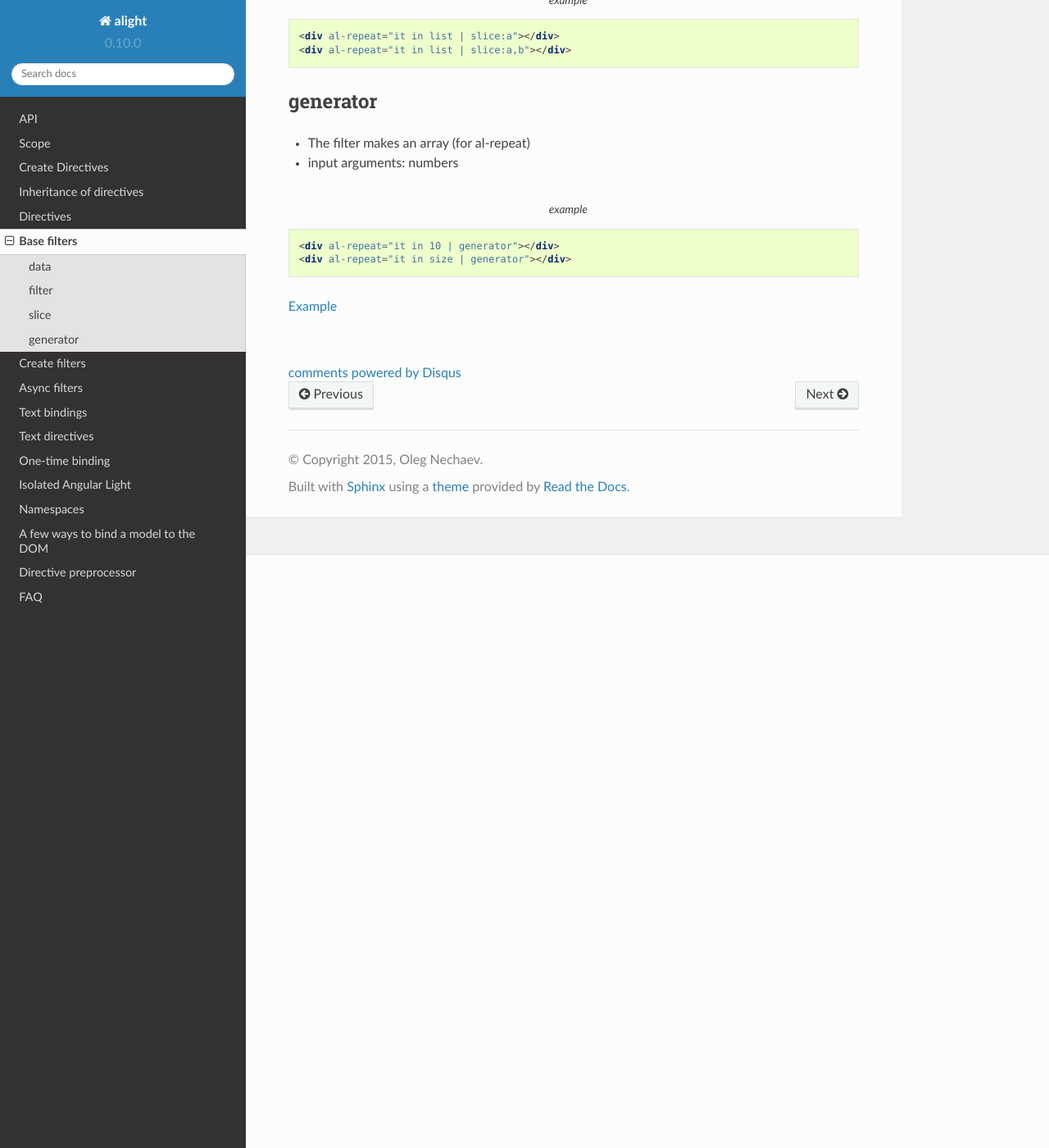
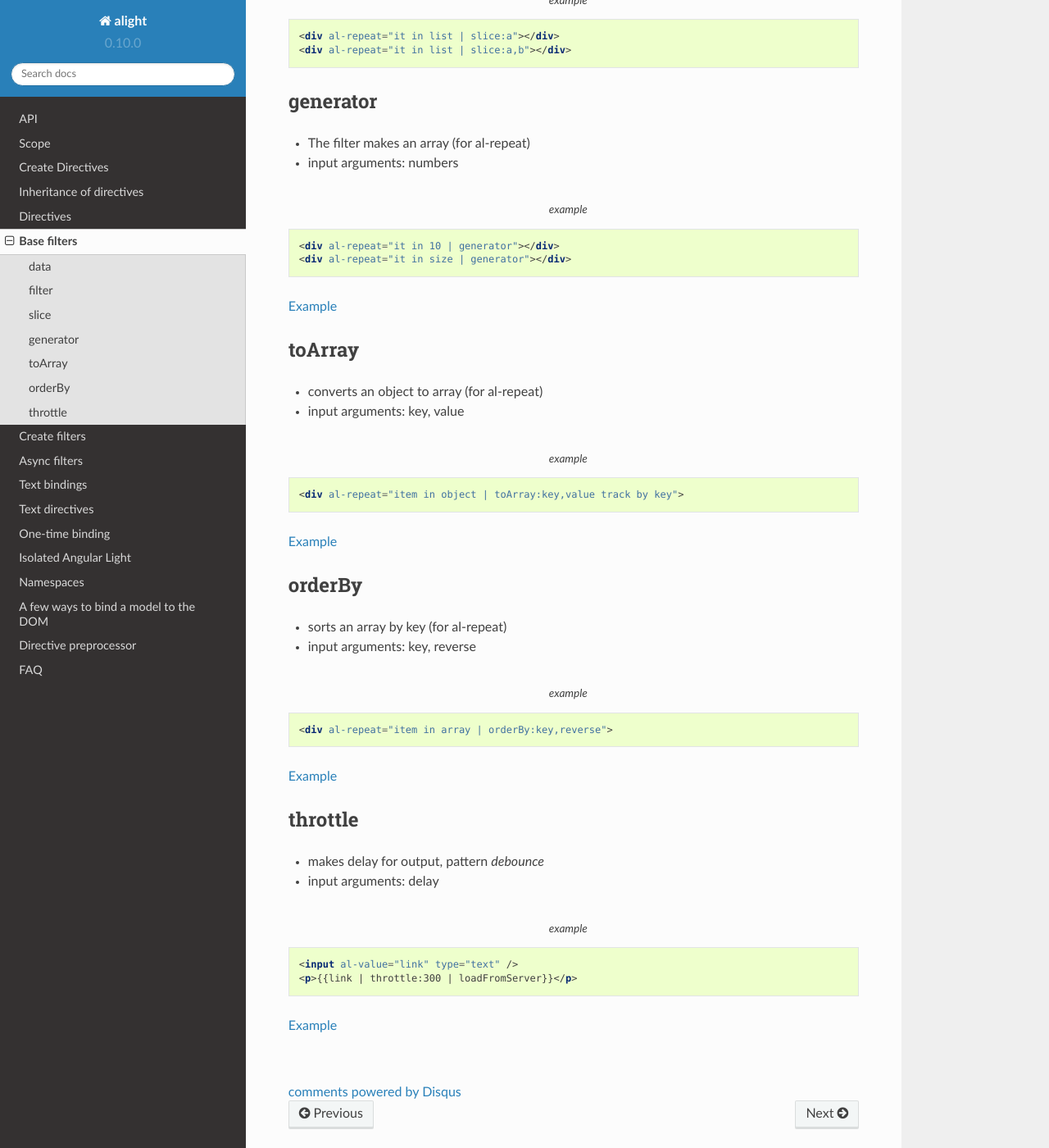
Before and after one commit to lega911/alight_docs, a Sphinx documentation site: the page built from docs/source/filter.rst, in a window 1280 px wide and 1400 px high, scrolled down 723 px. Shown: the whole window at 82% size. Built offline with Sphinx 7.4.7 and the Read the Docs theme 2.0.0, drawn with Linux system fonts in a browser that asks for light colours; comment, search, counter and statistics services are not loaded.

Commit message:
al-repeat ieterates over an object, filter orderBy, toArray, throttle

```diff
--- a/docs/source/directive.rst
+++ b/docs/source/directive.rst
@@ -50,7 +50,7 @@ Special directives
 * **al-show**, `sample with animation <http://plnkr.co/edit/84YElx?p=preview>`_
 * `al-src <directive/al-src.html>`_
 * `al-stop <directive/al-stop.html>`_, stops a bind process for the element and his children.
-* `al-text <http://jsfiddle.net/lega911/mvd5Lhem/>`_
+* al-text, `example <http://jsfiddle.net/lega911/mvd5Lhem/>`_
 
 Bind-once
 ---------
--- a/docs/source/filter.rst
+++ b/docs/source/filter.rst
@@ -46,5 +46,45 @@ generator
 
 `Example <http://jsfiddle.net/lega911/v2uf2/>`_
 
+toArray
+---------
+
+* converts an object to array (for al-repeat)
+* input arguments: key, value
+
+.. code-block:: html
+    :caption: example
+
+    <div al-repeat="item in object | toArray:key,value track by key">
+
+`Example <http://jsfiddle.net/lega911/nnk02xpy/>`_
+
+orderBy
+---------
+
+* sorts an array by key (for al-repeat)
+* input arguments: key, reverse
+
+.. code-block:: html
+    :caption: example
+
+    <div al-repeat="item in array | orderBy:key,reverse">
+
+`Example <http://jsfiddle.net/lega911/nnk02xpy/>`_
+
+throttle
+---------
+
+* makes delay for output, pattern *debounce*
+* input arguments: delay
+
+.. code-block:: html
+    :caption: example
+
+    <input al-value="link" type="text" />
+    <p>{{link | throttle:300 | loadFromServer}}</p>
+
+`Example <http://jsfiddle.net/lega911/8fnh56op/>`_
+
 .. raw:: html
    :file: discus.html
```
Also changed, not shown: docs/source/directive/al-repeat.rst (+19 -12 lines).
